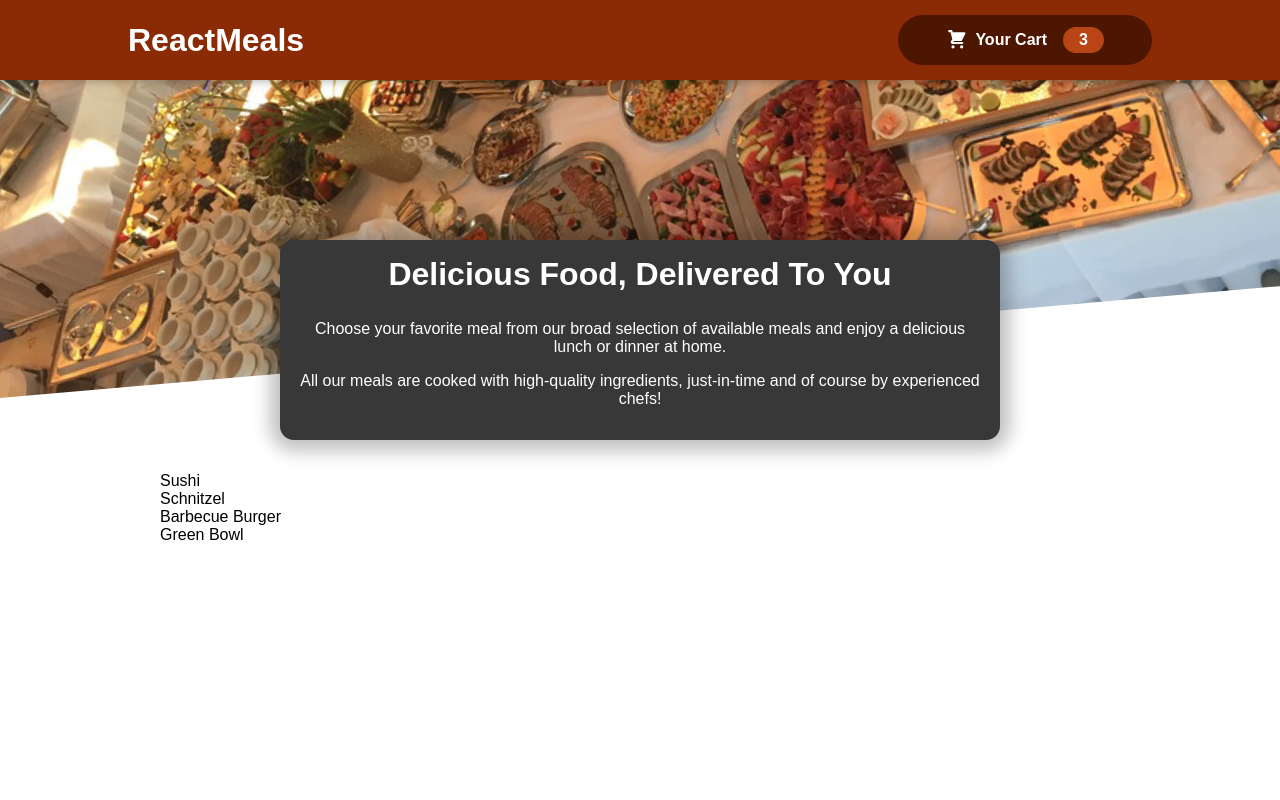
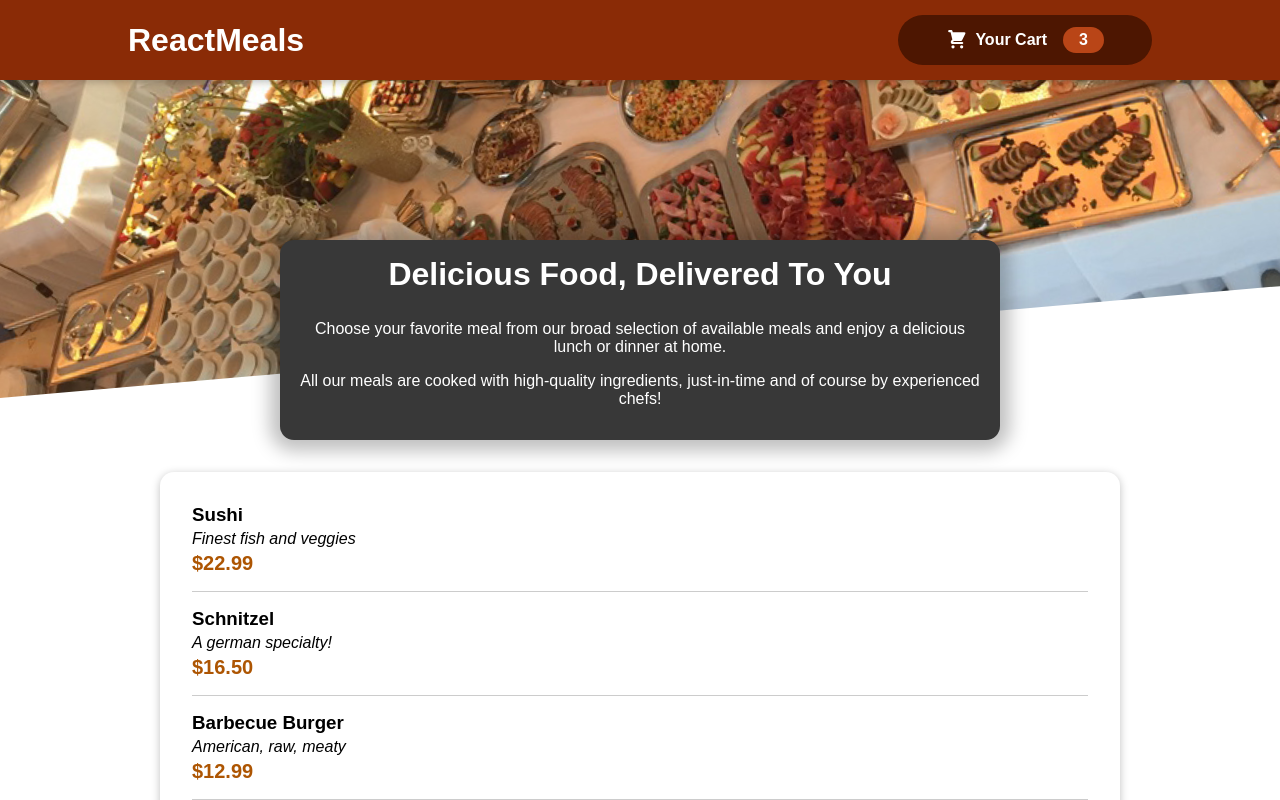
Before and after one commit to VrajPatelK/food-delivery, a React (Create React App) app: page / in a window 1280 px wide. Shown: the top 800 px of the page. Built offline with nearby package versions, Linux system fonts and the light colour scheme.

Commit message:
MealItem Compo. is ready and added:)

```diff
--- a/src/components/Meals/AvailableMeals.js
+++ b/src/components/Meals/AvailableMeals.js
@@ -1,4 +1,7 @@
 import React from "react";
+import Card from "../UI/Card";
+import MealItem from "./MealItem/MealItem";
+
 import classes from "./AvailableMeals.module.css";
 
 const DUMMY_MEALS = [
@@ -29,11 +32,21 @@
 ];
 
 const AvailableMeals = () => {
-  const mealList = DUMMY_MEALS.map((meal) => <li>{meal.name}</li>);
+  //
+  const mealList = DUMMY_MEALS.map((meal) => (
+    <MealItem
+      key={meal.id}
+      name={meal.name}
+      description={meal.description}
+      price={meal.price}
+    ></MealItem>
+  ));
 
   return (
     <section className={classes.meals}>
-      <ul>{mealList}</ul>
+      <Card>
+        <ul>{mealList}</ul>
+      </Card>
     </section>
   );
 };
--- /dev/null
+++ b/src/components/Meals/MealItem/MealItem.js
@@ -0,0 +1,20 @@
+import React from "react";
+
+import classes from "./MealItem.module.css";
+
+const MealItem = (props) => {
+  const price = `$${props.price.toFixed(2)}`;
+
+  return (
+    <li className={classes.meal}>
+      <div>
+        <h3>{props.name}</h3>
+        <div className={classes.description}>{props.description}</div>
+        <div className={classes.price}>{price}</div>
+      </div>
+      <div></div>
+    </li>
+  );
+};
+
+export default MealItem;
--- /dev/null
+++ b/src/components/Meals/MealItem/MealItem.module.css
@@ -0,0 +1,22 @@
+.meal {
+    display: flex;
+    justify-content: space-between;
+    margin: 1rem;
+    padding-bottom: 1rem;
+    border-bottom: 1px solid #ccc;
+}
+
+.meal h3 {
+    margin: 0 0 0.25rem 0;
+}
+
+.description {
+    font-style: italic;
+}
+
+.price {
+    margin-top: 0.25rem;
+    font-weight: bold;
+    color: #ad5502;
+    font-size: 1.25rem;
+}
--- /dev/null
+++ b/src/components/UI/Card.js
@@ -0,0 +1,9 @@
+import React from "react";
+
+import classes from "./Card.module.css";
+
+const Card = (props) => {
+  return <div className={classes.card}>{props.children}</div>;
+};
+
+export default Card;
--- /dev/null
+++ b/src/components/UI/Card.module.css
@@ -0,0 +1,6 @@
+.card {
+    padding: 1rem;
+    box-shadow: 0 2px 8px rgba(0, 0, 0, 0.25);
+    border-radius: 14px;
+    background-color: white;
+}
```
Also changed, not shown: src/components/Meals/MealItem/MealItemForm.js (added, +7 -0 lines).
